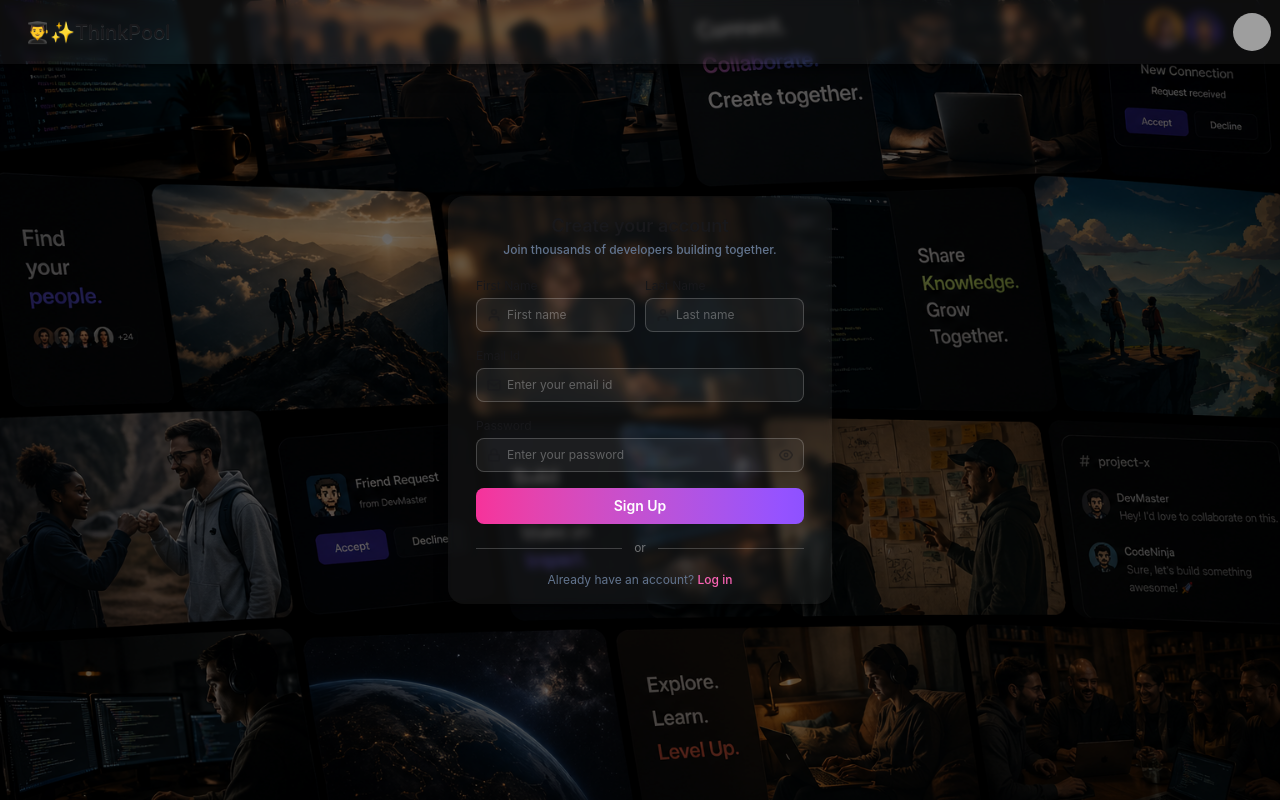
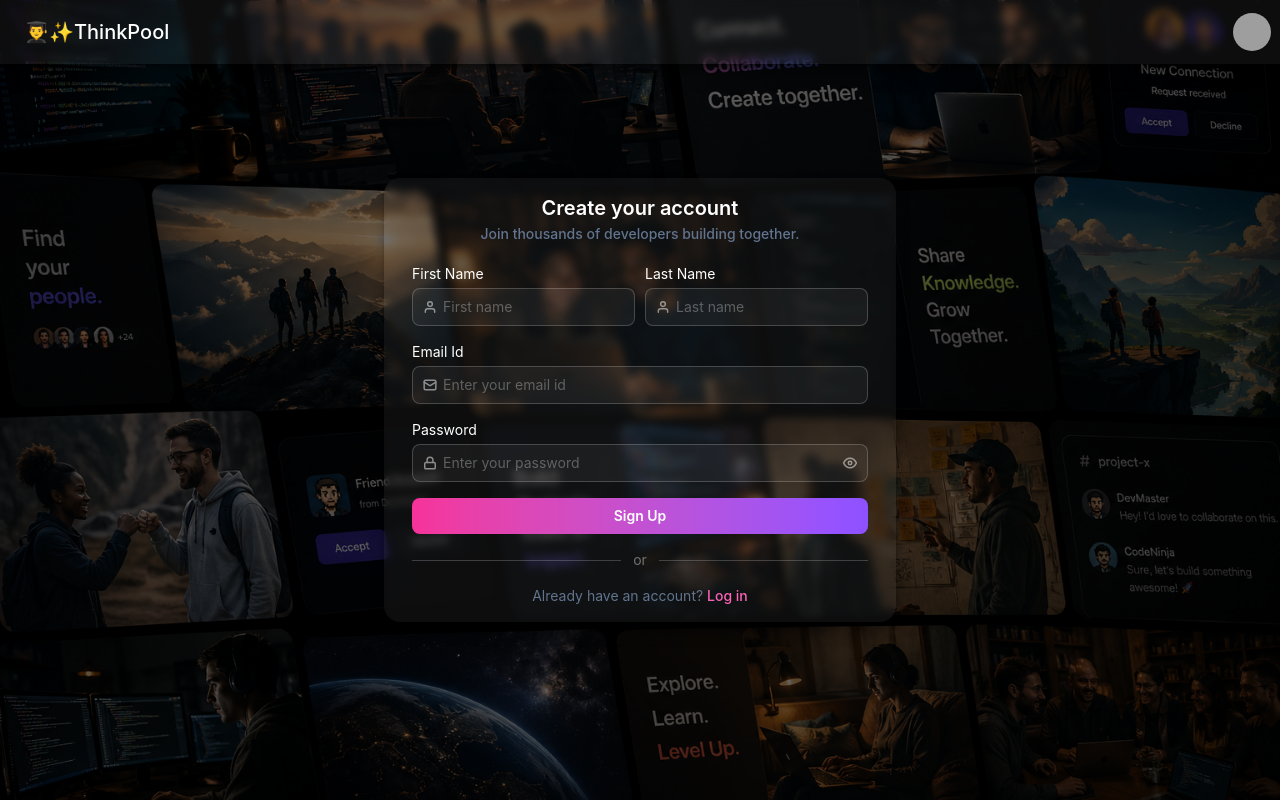
Before and after one commit to Vranda-Kansal/thinkpool-web, a React (Vite) app: page /signup in a window 1280 px wide. Built offline with nearby package versions, Linux system fonts and the light colour scheme; grey boxes are pictures that could not be loaded.

Commit message:
login/signup UI changes

```diff
--- a/src/components/Home.jsx
+++ b/src/components/Home.jsx
@@ -16,7 +16,7 @@ function Home() {
             Explore. Think. Grow Together
           </p>
           <button
-            className="bg-pink-500 px-5 py-1 rounded-full font-medium text-lg hover:bg-pink-600 cursor-pointer"
+            className="bg-pink-500 px-5 py-1 rounded-full font-medium text-lg hover:bg-pink-600 cursor-pointer text-white"
             onClick={() => navigate("/signup", { replace: true })}
           >
             Create account
--- a/src/components/auth/Navbar.jsx
+++ b/src/components/auth/Navbar.jsx
@@ -2,7 +2,7 @@ function Navbar() {
   return (
     <div className="navbar z-20 bg-white/5 backdrop-blur-xs shadow-lg shadow-black/50 sticky top-0">
       <div className="flex-1">
-        <a className="btn btn-ghost text-xl font-medium"> 👨‍🎓✨ThinkPool</a>
+        <a className="text-white text-xl font-medium ml-4"> 👨‍🎓✨ThinkPool</a>
       </div>
       <div className="dropdown dropdown-end">
         <div
--- a/src/components/auth/Signup.jsx
+++ b/src/components/auth/Signup.jsx
@@ -10,14 +10,14 @@ function Signup() {
   const [showPassword, setShowPassword] = useState(false);
 
   return (
-    <div className="bg-white/5 backdrop-blur-xs shadow-lg shadow-black/50 w-full max-w-96 mx-auto my-2 rounded-2xl">
+    <div className="bg-white/5 backdrop-blur-xs shadow-lg shadow-black/50 w-full max-w-2/5 mx-auto my-2 rounded-2xl text-white">
       <div className="p-4 px-7 flex flex-col gap-4">
         {/* Header */}
         <div className="flex flex-col items-center gap-0.5 mb-1">
-          <h2 className="text-lg font-semibold">
+          <h2 className="text-xl font-semibold">
             {isLoginPage ? "Welcome" : "Create your account"}
           </h2>
-          <p className="text-xs text-slate-500 font-medium">
+          <p className="text-sm text-slate-500 font-medium">
             Join thousands of developers building together.
           </p>
         </div>
@@ -27,7 +27,7 @@ function Signup() {
           <div className="flex gap-2.5">
             {/* First Name */}
             <div className="flex flex-col gap-1 flex-1">
-              <label className="text-xs">First Name</label>
+              <label className="text-sm">First Name</label>
               <div className="flex items-center gap-1.5 border border-white/20 rounded-lg px-2.5 py-2 focus-within:border-white/50 transition-colors bg-white/5">
                 <svg
                   className="h-3.5 w-3.5 opacity-50 shrink-0"
@@ -49,14 +49,14 @@ function Signup() {
                   type="text"
                   required
                   placeholder="First name"
-                  className="bg-transparent outline-none w-full text-xs placeholder:text-white/30"
+                  className="bg-transparent outline-none w-full text-sm placeholder:text-white/30"
                 />
               </div>
             </div>
 
             {/* Last Name */}
             <div className="flex flex-col gap-1 flex-1">
-              <label className="text-xs">Last Name</label>
+              <label className="text-sm">Last Name</label>
               <div className="flex items-center gap-1.5 border border-white/20 rounded-lg px-2.5 py-2 focus-within:border-white/50 transition-colors bg-white/5">
                 <svg
                   className="h-3.5 w-3.5 opacity-50 shrink-0"
@@ -78,7 +78,7 @@ function Signup() {
                   type="text"
                   required
                   placeholder="Last name"
-                  className="bg-transparent outline-none w-full text-xs placeholder:text-white/30"
+                  className="bg-transparent outline-none w-full text-sm placeholder:text-white/30"
                 />
               </div>
             </div>
@@ -87,7 +87,7 @@ function Signup() {
 
         {/* Email */}
         <div className="flex flex-col gap-1">
-          <label className="text-xs">Email Id</label>
+          <label className="text-sm">Email Id</label>
           <div className="flex items-center gap-1.5 border border-white/20 rounded-lg px-2.5 py-2 focus-within:border-white/50 transition-colors bg-white/5">
             <svg
               className="h-3.5 w-3.5 opacity-50 shrink-0"
@@ -109,14 +109,14 @@ function Signup() {
               type="email"
               required
               placeholder="Enter your email id"
-              className="bg-transparent outline-none w-full text-xs placeholder:text-white/30"
+              className="bg-transparent outline-none w-full text-sm placeholder:text-white/30"
             />
           </div>
         </div>
 
         {/* Password */}
         <div className="flex flex-col gap-1">
-          <label className="text-xs">Password</label>
+          <label className="text-sm">Password</label>
           <div className="flex items-center gap-1.5 border border-white/20 rounded-lg px-2.5 py-2 focus-within:border-white/50 transition-colors bg-white/5">
             <svg
               className="h-3.5 w-3.5 opacity-50 shrink-0"
@@ -138,7 +138,7 @@ function Signup() {
               type={showPassword ? "text" : "password"}
               required
               placeholder="Enter your password"
-              className="bg-transparent outline-none w-full text-xs placeholder:text-white/30"
+              className="bg-transparent outline-none w-full text-sm placeholder:text-white/30"
             />
             <button
               type="button"
@@ -192,12 +192,12 @@ function Signup() {
         {/* Divider */}
         <div className="flex items-center gap-3">
           <div className="flex-1 h-px bg-white/20" />
-          <span className="text-xs text-white/40">or</span>
+          <span className="text-sm text-white/40">or</span>
           <div className="flex-1 h-px bg-white/20" />
         </div>
 
         {/* Login redirect */}
-        <p className="text-center text-xs text-slate-500">
+        <p className="text-center text-sm text-slate-500">
           {isLoginPage ? "No having an account?" : "Already have an account?"}{" "}
           <span
             className="text-pink-400 hover:text-pink-500 cursor-pointer font-medium"
```
